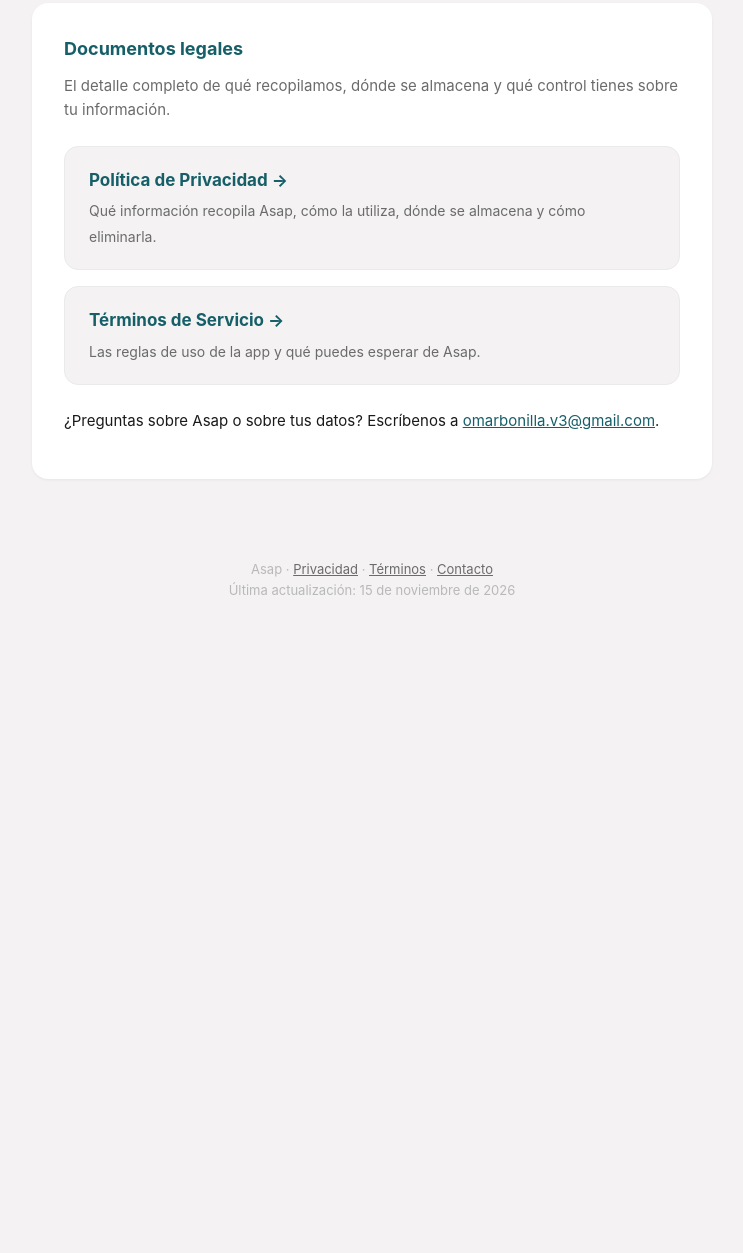
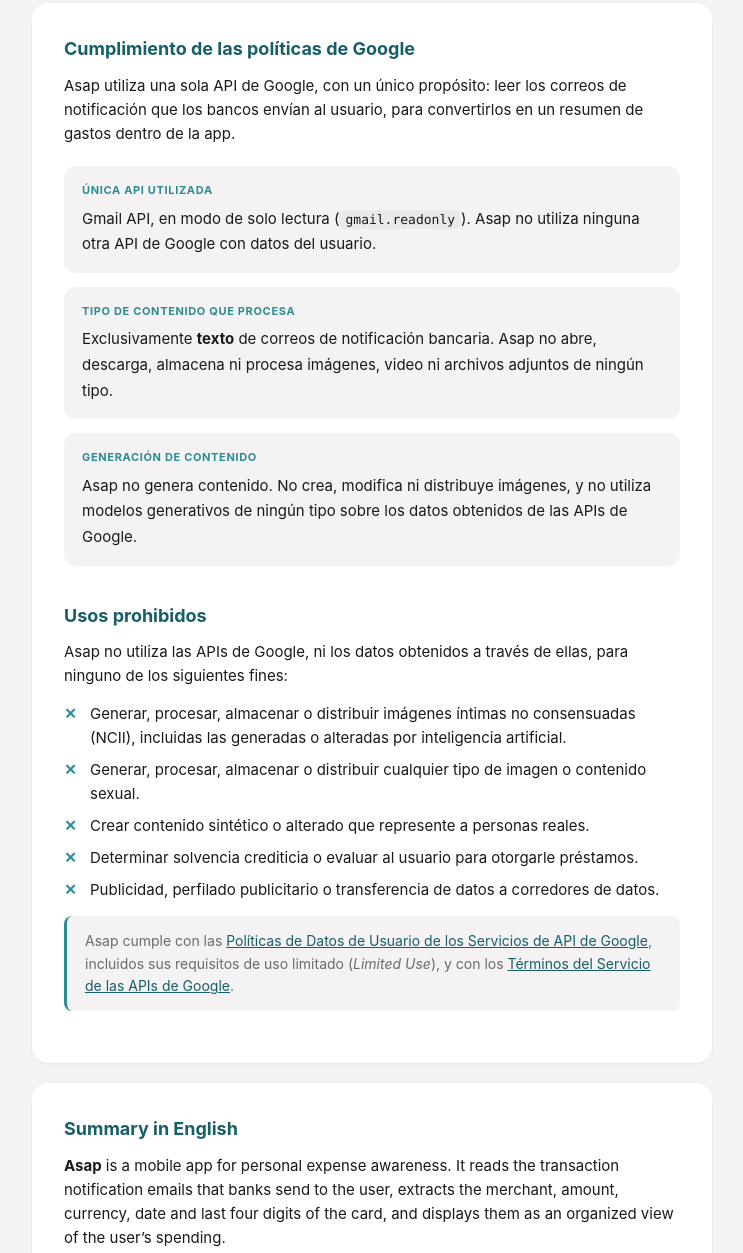
Before and after one commit to OmarBonillav3/asap-legal, a plain HTML site: page index.html in a window 1280 px wide. Shown: the part 2116-3369 px from the top of the page, without its empty margins (268-1011 px from the left). Before the commit the page ends 2777 px from the top, so only its background shows below. Drawn offline with Linux system fonts and the light colour scheme.

Commit message:
Declarar cumplimiento de politicas de Google y resumir en ingles
Agrega dos secciones a la homepage para la verificacion de marca: una
declara que Gmail API es la unica API usada, que solo se procesa texto
de correos y la lista de usos prohibidos (NCII incluido por su nombre);
la otra resume en ingles que hace la app, por que pide gmail.readonly y
donde terminan los datos, para el revisor que no lee espanol.

Co-Authored-By: Claude Opus 5 <noreply@anthropic.com>

```diff
--- a/index.html
+++ b/index.html
@@ -83,6 +83,49 @@
   </div>
 
   <div class="card">
+    <h2 class="card-title">Cumplimiento de las políticas de Google</h2>
+    <p>Asap utiliza una sola API de Google, con un único propósito: leer los correos de notificación que los bancos envían al usuario, para convertirlos en un resumen de gastos dentro de la app.</p>
+
+    <div class="data-grid">
+      <div class="data-item">
+        <span class="label">Única API utilizada</span>
+        <span class="value">Gmail API, en modo de solo lectura (<code class="scope">gmail.readonly</code>). Asap no utiliza ninguna otra API de Google con datos del usuario.</span>
+      </div>
+      <div class="data-item">
+        <span class="label">Tipo de contenido que procesa</span>
+        <span class="value">Exclusivamente <strong>texto</strong> de correos de notificación bancaria. Asap no abre, descarga, almacena ni procesa imágenes, video ni archivos adjuntos de ningún tipo.</span>
+      </div>
+      <div class="data-item">
+        <span class="label">Generación de contenido</span>
+        <span class="value">Asap no genera contenido. No crea, modifica ni distribuye imágenes, y no utiliza modelos generativos de ningún tipo sobre los datos obtenidos de las APIs de Google.</span>
+      </div>
+    </div>
+
+    <h2>Usos prohibidos</h2>
+    <p>Asap no utiliza las APIs de Google, ni los datos obtenidos a través de ellas, para ninguno de los siguientes fines:</p>
+    <ul class="list-no">
+      <li>Generar, procesar, almacenar o distribuir imágenes íntimas no consensuadas (NCII), incluidas las generadas o alteradas por inteligencia artificial.</li>
+      <li>Generar, procesar, almacenar o distribuir cualquier tipo de imagen o contenido sexual.</li>
+      <li>Crear contenido sintético o alterado que represente a personas reales.</li>
+      <li>Determinar solvencia crediticia o evaluar al usuario para otorgarle préstamos.</li>
+      <li>Publicidad, perfilado publicitario o transferencia de datos a corredores de datos.</li>
+    </ul>
+
+    <div class="callout">
+      Asap cumple con las <a href="https://developers.google.com/terms/api-services-user-data-policy" target="_blank" rel="noopener">Políticas de Datos de Usuario de los Servicios de API de Google</a>, incluidos sus requisitos de uso limitado (<em>Limited Use</em>), y con los <a href="https://developers.google.com/terms" target="_blank" rel="noopener">Términos del Servicio de las APIs de Google</a>.
+    </div>
+  </div>
+
+  <div class="card">
+    <h2 class="card-title">Summary in English</h2>
+    <p><strong>Asap</strong> is a mobile app for personal expense awareness. It reads the transaction notification emails that banks send to the user, extracts the merchant, amount, currency, date and last four digits of the card, and displays them as an organized view of the user&rsquo;s spending.</p>
+    <p><strong>Why it requests Gmail access.</strong> Bank transaction notifications arrive by email. Asap requests <code class="scope">gmail.readonly</code> for the sole purpose of locating those bank notification emails and extracting transaction data from their text. It never sends, replies to, deletes or modifies any email.</p>
+    <p><strong>Where the data goes.</strong> Emails and transactions are stored only on the user&rsquo;s device. They are never transmitted to or stored on Asap servers. Only account configuration (connected banks, budgets, statement dates) is stored remotely, so the user can restore it on a new phone.</p>
+    <p><strong>What Asap is not.</strong> Asap is not a banking app. It does not move money, make transfers or payments, and has no access to the user&rsquo;s funds. It processes email text only: it does not handle images, video or attachments, generates no content, and does not use Google APIs for NCII or any other prohibited use.</p>
+    <p>Full details: <a href="privacy-policy.html">Privacy Policy</a> and <a href="terms-of-service.html">Terms of Service</a>.</p>
+  </div>
+
+  <div class="card">
     <h2 class="card-title">Documentos legales</h2>
     <p style="color:var(--graphite)">El detalle completo de qué recopilamos, dónde se almacena y qué control tienes sobre tu información.</p>
     <div class="index-links">
```
